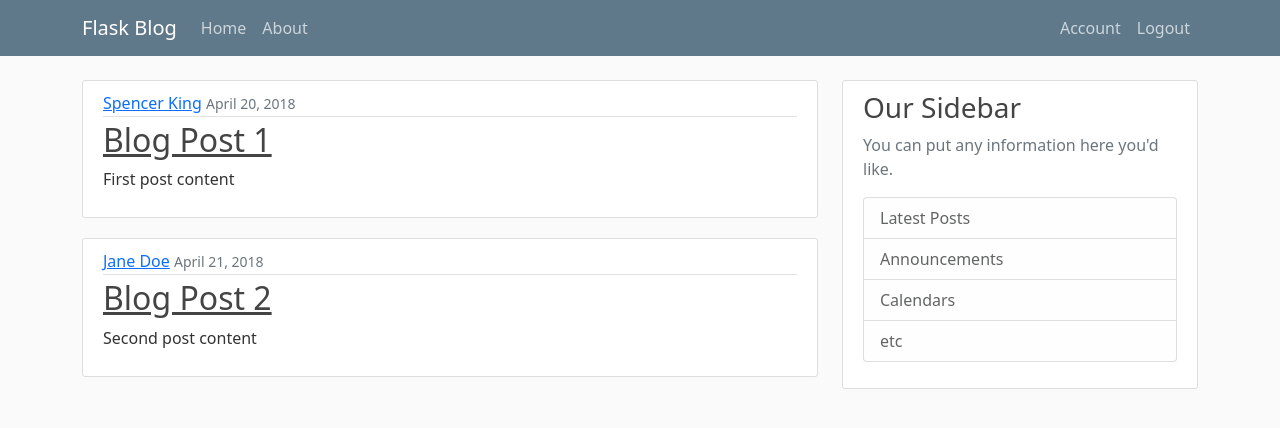
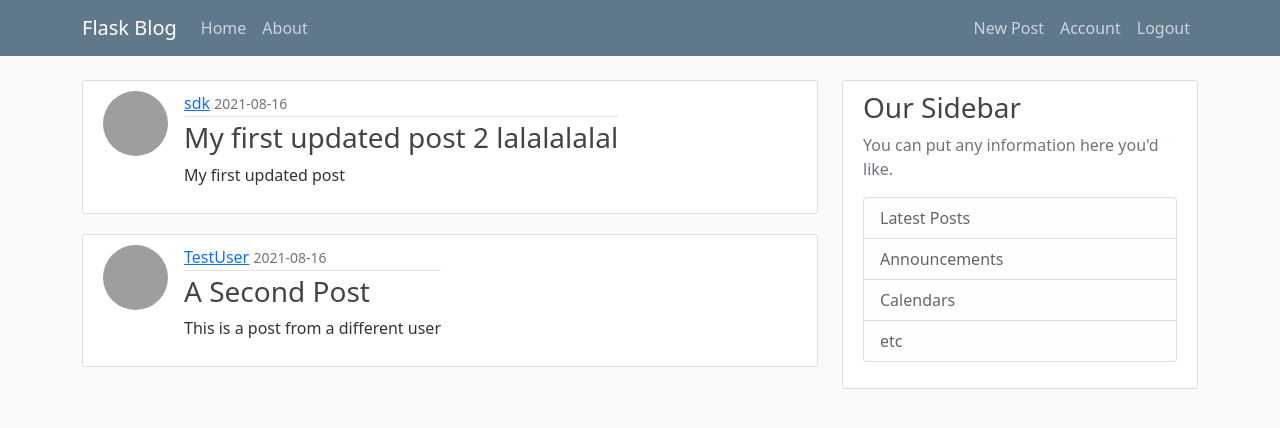
Before and after one commit to sking115422/FlaskBlog, a Flask app: page / in a window 1280 px wide. Shown: the top 428 px of the page. Run offline with Flask 2, Linux system fonts and the light colour scheme; a user stored in the database is signed in; data comes from the database, SQL or seed files in the repository; both versions use the stored data as it was after the commit; some libraries are stand-ins or nearby versions; grey boxes are pictures that could not be loaded.

Commit message:
added create, update, and delete post functionality

```diff
--- a/flaskblog/routes.py
+++ b/flaskblog/routes.py
@@ -1,32 +1,17 @@
 import os
 import secrets
 from PIL import Image
-from flask import render_template, url_for, flash, redirect, request
+from flask import render_template, url_for, flash, redirect, request, abort
 from flaskblog import app, db, bcrypt
-from flaskblog.forms import RegistrationForm, LoginForm, UpdateAccountForm
+from flaskblog.forms import RegistrationForm, LoginForm, UpdateAccountForm, PostForm
 from flaskblog.models import User, Post
 from flask_login import login_user, current_user, logout_user, login_required
 
 
-posts = [
-    {
-        'author': 'Spencer King',
-        'title': 'Blog Post 1',
-        'content': 'First post content',
-        'date_posted': 'April 20, 2018'
-    },
-    {
-        'author': 'Jane Doe',
-        'title': 'Blog Post 2',
-        'content': 'Second post content',
-        'date_posted': 'April 21, 2018'
-    }
-
-]
-
 @app.route("/")
 @app.route("/home")
 def home():
+    posts = Post.query.all()
     return render_template('home.html', posts=posts)
 
 @app.route("/about")
@@ -100,3 +85,53 @@ def account():
 
     image_file = url_for('static', filename = 'profile_pics/' + current_user.image_file)
     return render_template('account.html', title = 'Account', image_file=image_file, form=form)
+
+
+@app.route("/post/new", methods=['GET', 'POST'])
+@login_required
+def new_post():
+    form = PostForm()
+    if form.validate_on_submit():
+        post = Post(title=form.title.data, content=form.content.data, author=current_user)
+        db.session.add(post)
+        db.session.commit()
+        flash('Your post has been created!', 'success')
+        return redirect(url_for('home'))
+    return render_template('create_post.html', title = 'New Post', form=form, legend = 'New post')
+
+
+@app.route("/post/<int:post_id>")
+def post(post_id):
+    post = Post.query.get_or_404(post_id)
+    return render_template('post.html', title=post.title, post=post)
+
+
+@app.route("/post/<int:post_id>/update",  methods=['GET', 'POST'])
+@login_required
+def update_post(post_id):
+    post = Post.query.get_or_404(post_id)
+    if post.author != current_user:
+        abort(403)
+    form = PostForm()
+    if form.validate_on_submit():
+        post.title = form.title.data
+        post.content = form.content.data
+        db.session.commit()
+        flash('Your post has been updated!', 'success')
+        return redirect(url_for('post', post_id=post.id))
+    elif request.method == 'GET':
+        form.title.data = post.title
+        form.content.data = post.content
+
+    return render_template('create_post.html', title = 'Update Post', form=form, legend = 'Update Post')
+
+@app.route("/post/<int:post_id>/delete", methods=['POST'])
+@login_required
+def delete_post(post_id):
+    post = Post.query.get_or_404(post_id)
+    if post.author != current_user:
+        abort(403)
+    db.session.delete(post)
+    db.session.commit()
+    flash('Your post has been deleted!', 'success')
+    return redirect(url_for('home'))
--- a/flaskblog/static/main.css
+++ b/flaskblog/static/main.css
@@ -34,6 +34,7 @@ body {
 
   .article-title {
     color: #444444;
+    text-decoration: none;
   }
 
   a.article-title:hover {
--- a/flaskblog/templates/account.html
+++ b/flaskblog/templates/account.html
@@ -3,9 +3,9 @@
 {% block content %}
 
     <div class="content-section">
-        <div class="media">
+        <div class="media d-flex flex-row">
             <img class="rounded-circle account-img" src="{{ image_file }}">
-            <div class="media-body">
+            <div class="media-body d-flex flex-column justify-content-center">
                 <h2 class="account-heading">{{ current_user.username }}</h2>
                 <p class="text-secondary">{{ current_user.email }}</p>
             </div>
--- a/flaskblog/templates/home.html
+++ b/flaskblog/templates/home.html
@@ -1,18 +1,21 @@
-
 {% extends "layout.html" %}
 
 {% block content %}
 
     {% for post in posts %}
         <article class="media content-section">
-            <div class="media-body">
-            <div class="article-metadata">
-                <a class="mr-2" href="#">{{ post.author }}</a>
-                <small class="text-muted">{{ post.date_posted }}</small>
+            <div class="d-flex flex-row">
+                <img class="rounded-circle article-img" src="{{ url_for('static', filename='profile_pics/' + post.author.image_file) }}"/>
+                <div class="media-body">
+                    <div class="article-metadata">
+                        <a class="mr-2" href="#">{{ post.author.username }}</a>
+                        <small class="text-muted">{{ post.date_posted.strftime('%Y-%m-%d') }}</small>
+                    </div>
+                    <h3><a class="article-title" href="{{ url_for('post', post_id = post.id) }}">{{ post.title }}</a></h3>
+                    <p class="article-content">{{ post.content }}</p>
+                </div>
             </div>
-            <h2><a class="article-title" href="#">{{ post.title }}</a></h2>
-            <p class="article-content">{{ post.content }}</p>
-            </div>
+
         </article>
     {% endfor %}
 
--- a/flaskblog/templates/layout.html
+++ b/flaskblog/templates/layout.html
@@ -31,6 +31,7 @@
                   <!-- Navbar Right Side -->
                 <div class="navbar-nav">
                   {% if current_user.is_authenticated %}
+                    <a class="nav-item nav-link" href="{{ url_for('new_post')}}">New Post</a>
                     <a class="nav-item nav-link" href="{{ url_for('account')}}">Account</a>
                     <a class="nav-item nav-link" href="{{ url_for('logout')}}">Logout</a>
                   {% else %}
@@ -72,8 +73,10 @@
         </div>
       </main>
 
-      <!-- Option 1: Bootstrap Bundle with Popper -->
-      <script src="https://cdn.jsdelivr.net/npm/bootstrap@5.1.0/dist/js/bootstrap.bundle.min.js" integrity="sha384-U1DAWAznBHeqEIlVSCgzq+c9gqGAJn5c/t99JyeKa9xxaYpSvHU5awsuZVVFIhvj" crossorigin="anonymous"></script>
-
+      <!-- Optional JavaScript -->
+      <!-- jQuery first, then Popper.js, then Bootstrap JS -->
+      <script src="https://code.jquery.com/jquery-3.2.1.slim.min.js" integrity="sha384-KJ3o2DKtIkvYIK3UENzmM7KCkRr/rE9/Qpg6aAZGJwFDMVNA/GpGFF93hXpG5KkN" crossorigin="anonymous"></script>
+      <script src="https://cdnjs.cloudflare.com/ajax/libs/popper.js/1.12.9/umd/popper.min.js" integrity="sha384-ApNbgh9B+Y1QKtv3Rn7W3mgPxhU9K/ScQsAP7hUibX39j7fakFPskvXusvfa0b4Q" crossorigin="anonymous"></script>
+      <script src="https://maxcdn.bootstrapcdn.com/bootstrap/4.0.0/js/bootstrap.min.js" integrity="sha384-JZR6Spejh4U02d8jOt6vLEHfe/JQGiRRSQQxSfFWpi1MquVdAyjUar5+76PVCmYl" crossorigin="anonymous"></script>
     </body>
 </html>
--- a/flaskblog/templates/login.html
+++ b/flaskblog/templates/login.html
@@ -26,7 +26,7 @@
 
                 <div class = "form-group mb-3">
                     {{ form.password.label (class="form-control-label") }}
-                    {% if form.email.errors %}
+                    {% if form.password.errors %}
                     {{form.password (class="form-control form-control-lg is-invalid")}}
                     <div class = "invalid-feedback">
                         {%for error in form.password.errors%}
```
Also changed, not shown: flaskblog/forms.py (+8 -2 lines), flaskblog/site.db.
